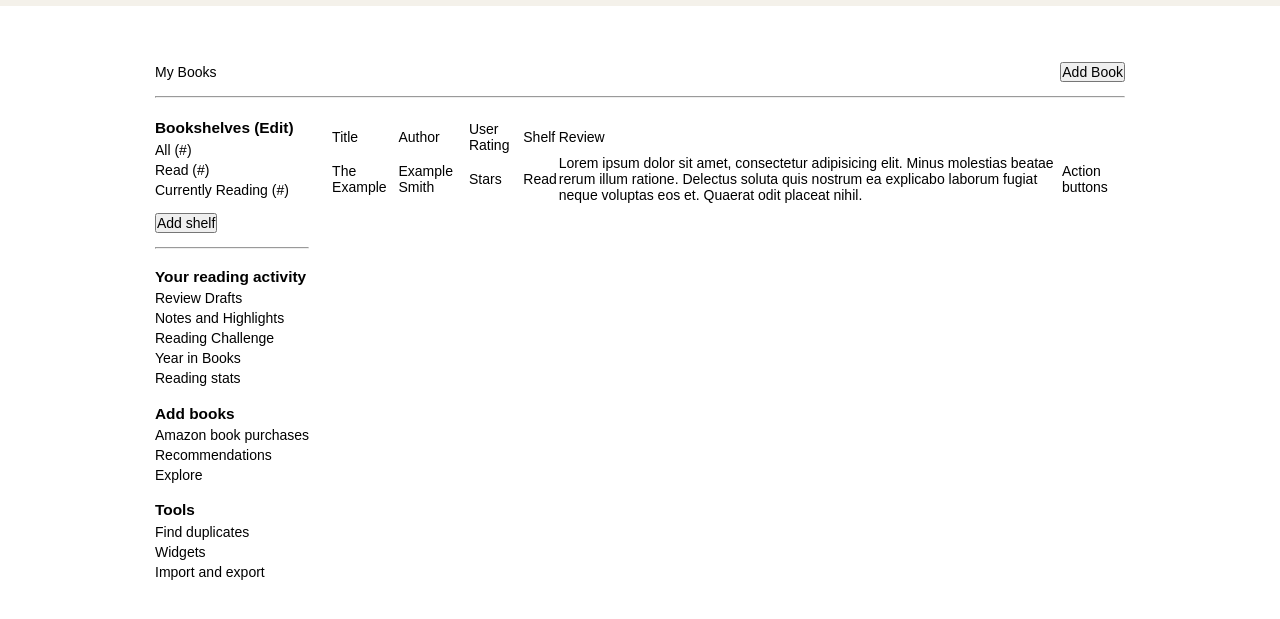
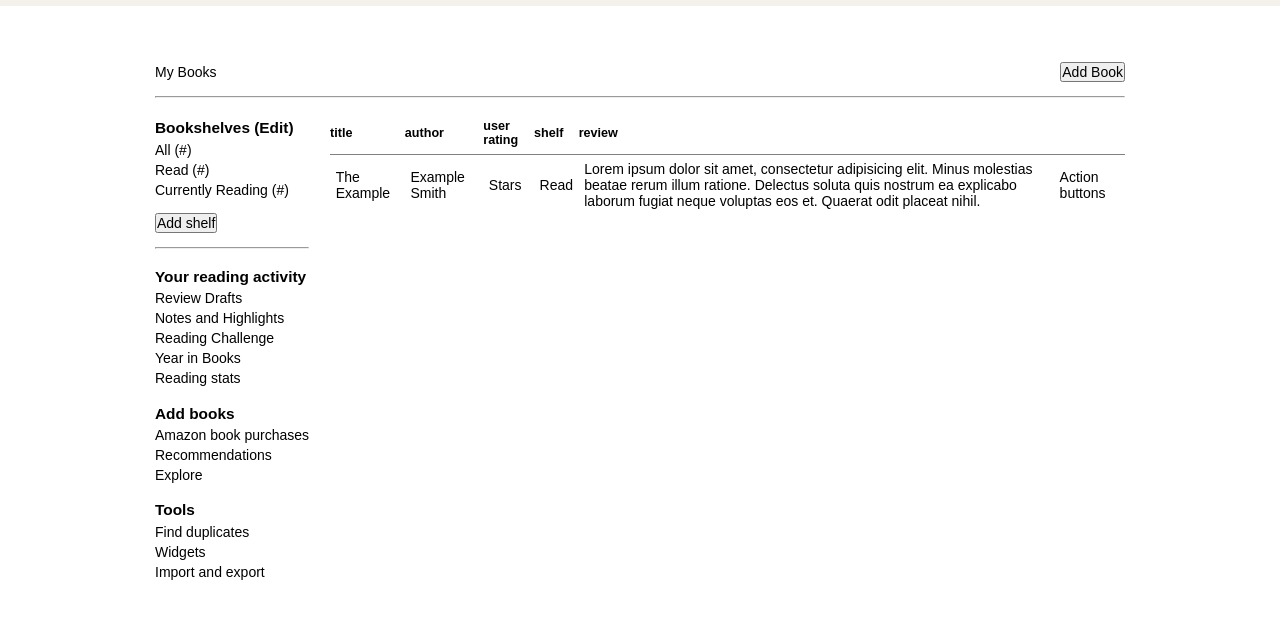
Before and after one commit to Liam-JL/odin-library, a plain HTML site: page index.html in a window 1280 px wide. Shown: the part 137-756 px from the top of the page. Drawn offline with Linux system fonts and the light colour scheme.

Commit message:
Style table headings

```diff
--- a/index.html
+++ b/index.html
@@ -100,12 +100,14 @@
                 <div class="main__table-container">
                     <table id="books-table" class="main__books-table">
                         <thead>
-                            <th alt="title" class="table-header main__header-title">Title</th>
-                            <th alt="author" class="table-header main__header-author">Author</th>
-                            <th alt="user-rating" class="table-header main__header-title">User Rating</th>
-                            <th alt="shelf" class="table-header main__header-author">Shelf</th>
-                            <th alt="review" class="table-header main__header-title">Review</th>
-                            <th alt="actions" class="table-header main__header-author"></th>
+                            <tr>
+                                <th alt="title" class="table-header main__header-title">title</th>
+                                <th alt="author" class="table-header main__header-author">author</th>
+                                <th alt="user-rating" class="table-header main__header-title">user rating</th>
+                                <th alt="shelf" class="table-header main__header-author">shelf</th>
+                                <th alt="review" class="table-header main__header-title">review</th>
+                                <th alt="actions" class="table-header main__header-author"></th>
+                            </tr>
                         </thead>
                         <tbody>
                             <tr class="table-row example-review">
--- a/style.css
+++ b/style.css
@@ -203,5 +203,21 @@ nav  {
 
 .main__table-container {
   grid-area: table;
+}
 
+.main__books-table {
+  border-collapse: collapse;
 }
+
+.main__books-table thead th {
+  font-size: 0.9rem;
+  font-weight: bold;
+  border-bottom: 1px solid grey;
+  padding-bottom: 0.5rem;
+}
+
+td {
+  padding: 0.4rem;
+}
+
+/* Need to space out cells next */
```
